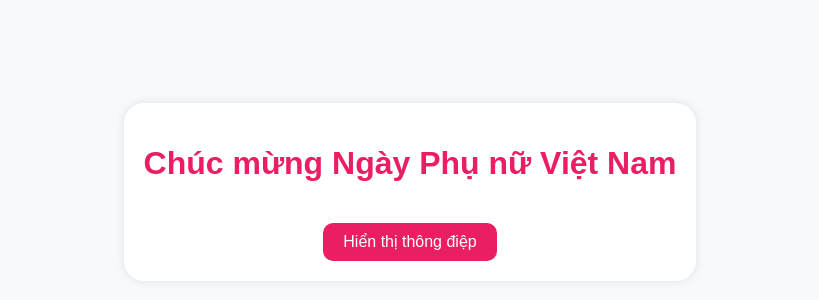
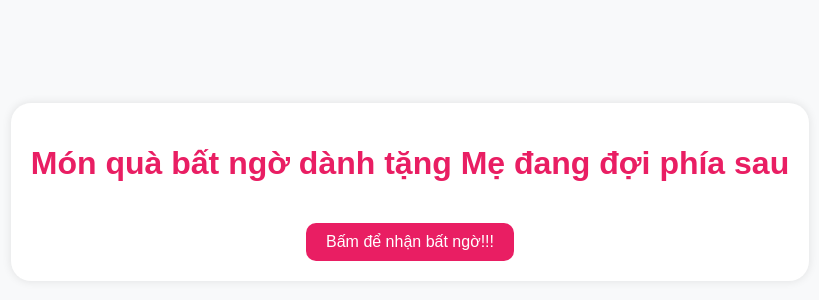
Before and after one commit to AFKNoMercy/love-mama, a plain HTML site: page index.html in a window 1280 px wide. Shown: the part 208-508 px from the top of the page, without its empty margins (230-1049 px from the left). Drawn offline with Linux system fonts and the light colour scheme.

Commit message:
Update index.html

```diff
--- a/index.html
+++ b/index.html
@@ -3,13 +3,13 @@
 <head>
     <meta charset="UTF-8">
     <meta name="viewport" content="width=device-width, initial-scale=1.0">
-    <title>Chúc mừng Ngày Phụ nữ Việt Nam</title>
+    <title>Dành tặng Mẹ</title>
     <link rel="stylesheet" href="styles.css">
 </head>
 <body>
     <div class="container">
-        <h1>Chúc mừng Ngày Phụ nữ Việt Nam</h1>
-        <button id="showMessageBtn">Hiển thị thông điệp</button>
+        <h1>Món quà bất ngờ dành tặng Mẹ đang đợi phía sau</h1>
+        <button id="showMessageBtn">Bấm để nhận bất ngờ!!!</button>
     </div>
     <script src="script.js"></script>
 </body>
```
